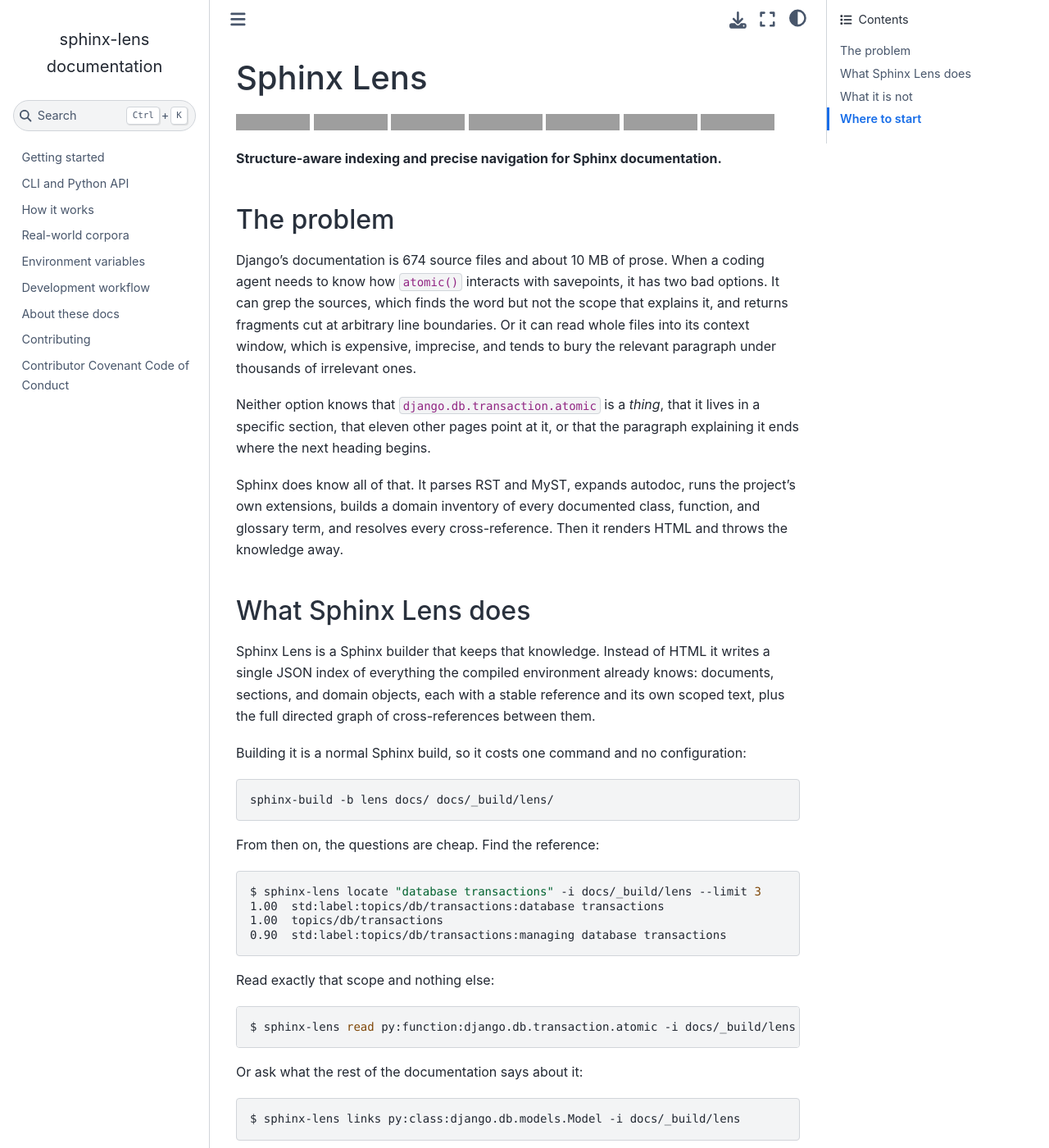
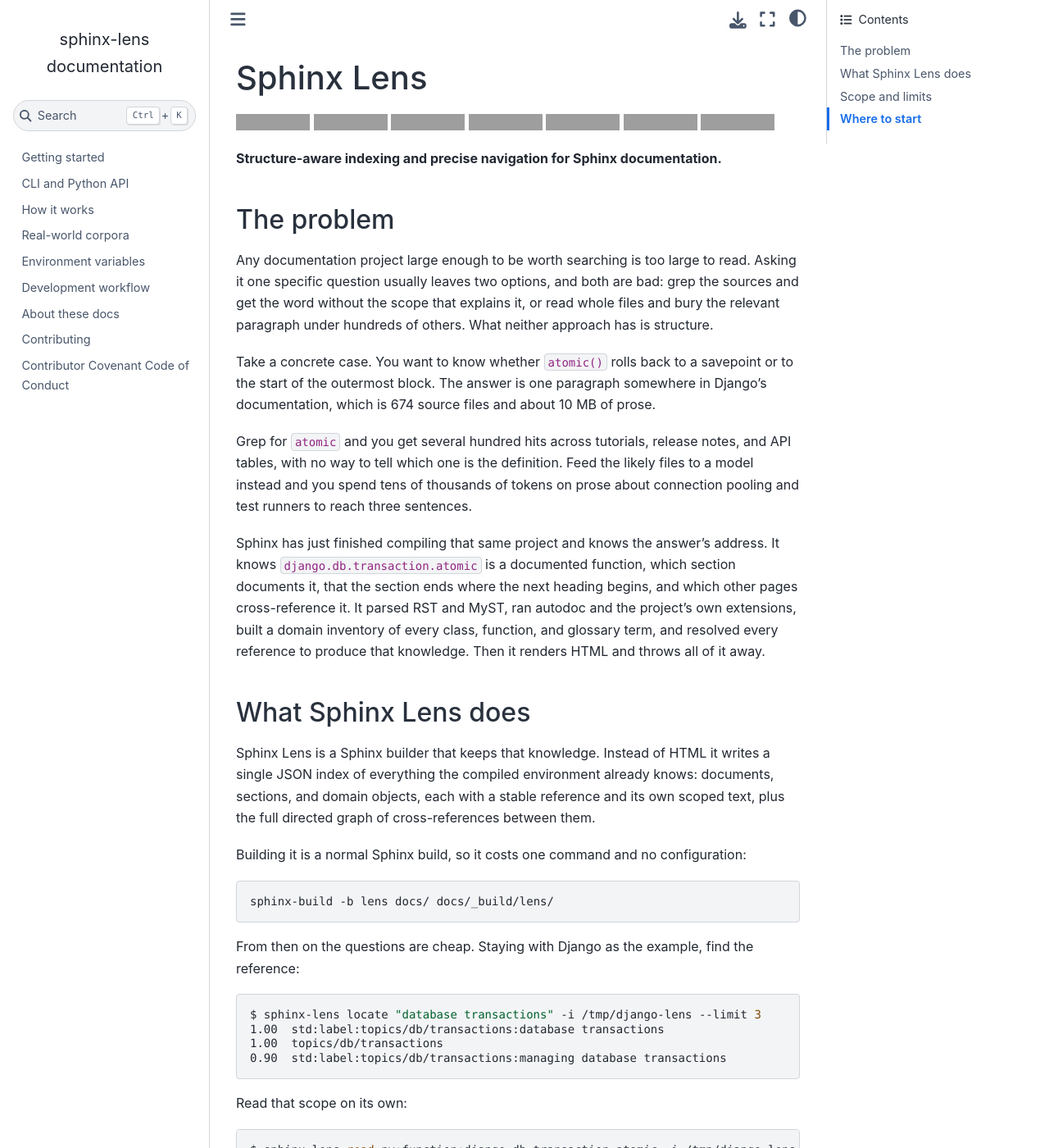
Before and after one commit to mgaitan/sphinx-lens, a Sphinx documentation site: the page built from docs/index.md, in a window 1280 px wide and 1400 px high. Shown: the whole window at 82% size. Built offline with Sphinx 7.4.7 and the Sphinx Book theme 1.1.4, drawn with Linux system fonts in a browser that asks for light colours; some of the changed text lies outside the part shown; grey boxes are pictures that could not be loaded.

Commit message:
Compose scopes in source order and simplify link extraction
Four defects, and the prose changes that follow from them.

`read` and `children` returned an entry's descendants in the order the
index happened to serialize them, which is alphabetical by anchor. A
tutorial came back with its steps shuffled. Entries now carry the
position of their anchor in the doctree, and both methods sort by it.

Links were reconstructed by re-reading every raw doctree in `write_doc`
and matching resolved references against pending ones by label. Sphinx
already announces the references it could not place, so the builder now
listens for `missing-reference` at low priority, after resolvers such as
intersphinx have had their turn. Each doctree is read once, the label
matching is gone, and the unresolved set is more accurate: 787 to 683
false negatives on Django, 2,235 to 1,002 on CPython.

`get_outdated_docs` returning every document was load-bearing and
undocumented; a partial write phase would have produced a complete set
of entries with a silently truncated link graph. It is now explicit and
covered by a test that rebuilds after touching one file.

`source` recorded a relative path even when the artifact was written
outside the source tree, where it could only encode the build machine's
layout. It is now recorded when the two directories are related and
`null` otherwise, which the staleness check already tolerates.

The index format is version 3. `docs/reference.md` describes the new
`order` field and the nullable `source`, and the corpus measurements are
re-run against all three corpora.

Separately, prose across the chapters drops the constructions listed in
the project's writing guidance: em dashes, bold-first bullets, and
"X, not Y" framing, including in two section headings. The landing page
now states the problem in general terms before developing the Django
case rather than opening on it, and speculative future work is removed
from the documentation in favor of issues.

Co-authored-by: Claude <noreply@anthropic.com>

````diff
--- a/docs/index.md
+++ b/docs/index.md
@@ -12,21 +12,29 @@
 
 ## The problem
 
-Django's documentation is 674 source files and about 10 MB of prose. When a
-coding agent needs to know how `atomic()` interacts with savepoints, it has two
-bad options. It can grep the sources, which finds the word but not the scope
-that explains it, and returns fragments cut at arbitrary line boundaries. Or it
-can read whole files into its context window, which is expensive, imprecise, and
-tends to bury the relevant paragraph under thousands of irrelevant ones.
+Any documentation project large enough to be worth searching is too large to
+read. Asking it one specific question usually leaves two options, and both are
+bad: grep the sources and get the word without the scope that explains it, or
+read whole files and bury the relevant paragraph under hundreds of others. What
+neither approach has is structure.
 
-Neither option knows that `django.db.transaction.atomic` is a *thing*, that it
-lives in a specific section, that eleven other pages point at it, or that the
-paragraph explaining it ends where the next heading begins.
+Take a concrete case. You want to know whether `atomic()` rolls back to a
+savepoint or to the start of the outermost block. The answer is one paragraph
+somewhere in Django's documentation, which is 674 source files and about 10 MB
+of prose.
 
-Sphinx does know all of that. It parses RST and MyST, expands autodoc, runs the
-project's own extensions, builds a domain inventory of every documented class,
-function, and glossary term, and resolves every cross-reference. Then it renders
-HTML and throws the knowledge away.
+Grep for `atomic` and you get several hundred hits across tutorials, release
+notes, and API tables, with no way to tell which one is the definition. Feed the
+likely files to a model instead and you spend tens of thousands of tokens on
+prose about connection pooling and test runners to reach three sentences.
+
+Sphinx has just finished compiling that same project and knows the answer's
+address. It knows `django.db.transaction.atomic` is a documented function, which
+section documents it, that the section ends where the next heading begins, and
+which other pages cross-reference it. It parsed RST and MyST, ran autodoc and
+the project's own extensions, built a domain inventory of every class, function,
+and glossary term, and resolved every reference to produce that knowledge. Then
+it renders HTML and throws all of it away.
 
 ## What Sphinx Lens does
 
@@ -42,40 +50,43 @@ configuration:
 sphinx-build -b lens docs/ docs/_build/lens/
 ```
 
-From then on, the questions are cheap. Find the reference:
+From then on the questions are cheap. Staying with Django as the example, find
+the reference:
 
 ```console
-$ sphinx-lens locate "database transactions" -i docs/_build/lens --limit 3
+$ sphinx-lens locate "database transactions" -i /tmp/django-lens --limit 3
 1.00  std:label:topics/db/transactions:database transactions
 1.00  topics/db/transactions
 0.90  std:label:topics/db/transactions:managing database transactions
 ```
 
-Read exactly that scope and nothing else:
+Read that scope on its own:
 
 ```console
-$ sphinx-lens read py:function:django.db.transaction.atomic -i docs/_build/lens
+$ sphinx-lens read py:function:django.db.transaction.atomic -i /tmp/django-lens
 ```
 
 Or ask what the rest of the documentation says about it:
 
 ```console
-$ sphinx-lens links py:class:django.db.models.Model -i docs/_build/lens
+$ sphinx-lens links py:class:django.db.models.Model -i /tmp/django-lens
 ```
 
-The unit of retrieval is a documented scope, not a file and not a line range.
-That is the whole idea.
+The unit of retrieval throughout is a documented scope: what the author wrote as
+one idea, addressed by the name the project gave it. That is the whole idea, and
+it applies to a ten-page internal handbook as much as to Django.
 
-## What it is not
+## Scope and limits
 
 `locate` is lexical. It ranks exact names, headings, phrases, and token matches,
-and it accepts regular expressions, but it does not do embedding similarity and
-will not answer a question phrased as a question. It is a way to find the right
-reference quickly; reading and traversing are what the index is really for.
+and it accepts regular expressions. It has no notion of embedding similarity and
+will not answer a question phrased as a question. Its job is to find the right
+reference quickly; reading and traversing are what the index is for.
 
-Sphinx Lens is also not a retrieval framework, an agent runtime, or a second
-Markdown parser. It has one runtime dependency, Sphinx itself, and it writes a
-file you can commit, publish next to your HTML, or pipe through `jq`.
+The scope of the project stops at the index. It has one runtime dependency,
+Sphinx itself, and it writes a file you can commit, publish next to your HTML,
+or pipe through `jq`. Retrieval frameworks, agent runtimes, and servers are all
+things that can be built on top of it.
 
 ## Where to start
 
````
Also changed, not shown: README.md (+6 -6 lines), docs/about_the_docs.md (+12 -12 lines), docs/corpus_evaluation.md (+19 -16 lines), docs/design.md (+50 -53 lines), docs/getting_started.md (+11 -11 lines), docs/reference.md (+15 -11 lines), 3 other files.
